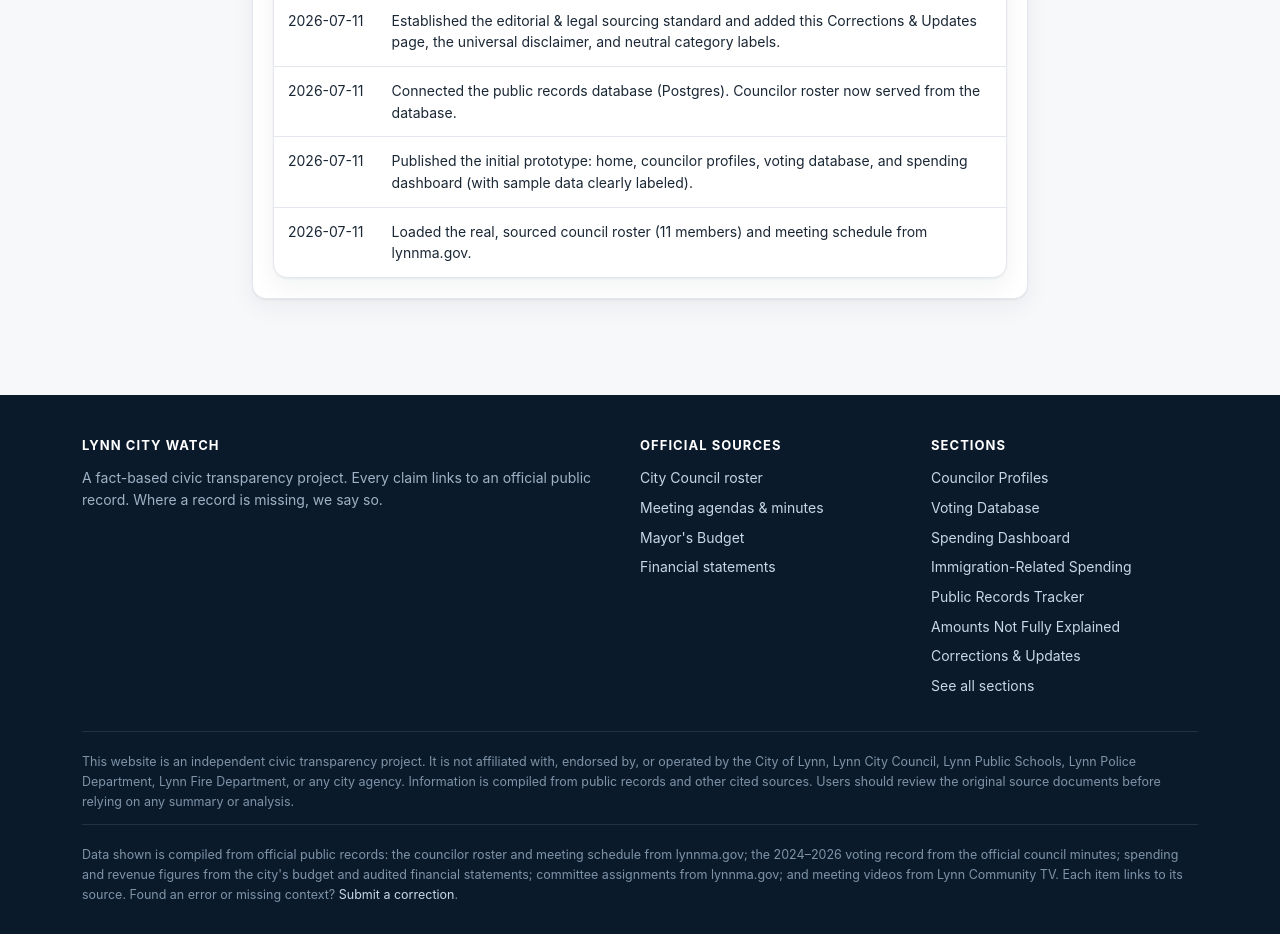
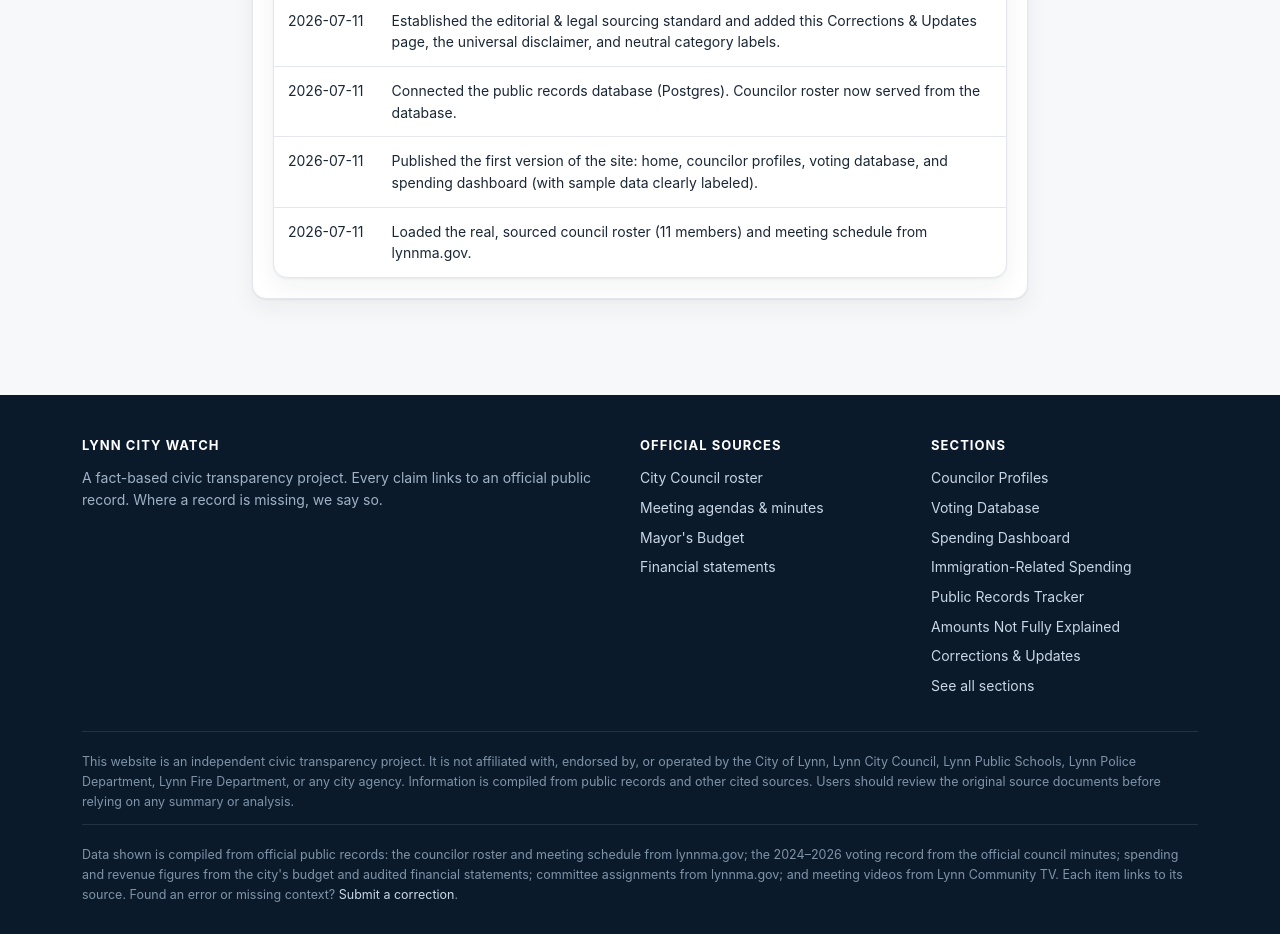
Before and after one commit to JustCasey76/lynn-city-watch, a website: page prototype/corrections.html in a window 1280 px wide. Shown: the part 2620-3554 px from the top of the page. Drawn offline with Linux system fonts and the light colour scheme.

Commit message:
Remove the last visible use of "prototype" on the site
Co-Authored-By: Claude Opus 5.5 <noreply@anthropic.com>
Claude-Session: https://claude.ai/code/session_011FpdhtxDukVURShg3JpBCr

```diff
--- a/prototype/corrections.html
+++ b/prototype/corrections.html
@@ -62,7 +62,7 @@
               <tr><td data-label="Date" style="white-space:nowrap">2026-07-11</td><td class="cell-primary">Corrected the Spending page to use verified FY2025 audited figures and to describe the citywide revenue mix (not spending), replacing an earlier over-broad statement.</td></tr>
               <tr><td data-label="Date" style="white-space:nowrap">2026-07-11</td><td class="cell-primary">Established the editorial &amp; legal sourcing standard and added this Corrections &amp; Updates page, the universal disclaimer, and neutral category labels.</td></tr>
               <tr><td data-label="Date" style="white-space:nowrap">2026-07-11</td><td class="cell-primary">Connected the public records database (Postgres). Councilor roster now served from the database.</td></tr>
-              <tr><td data-label="Date" style="white-space:nowrap">2026-07-11</td><td class="cell-primary">Published the initial prototype: home, councilor profiles, voting database, and spending dashboard (with sample data clearly labeled).</td></tr>
+              <tr><td data-label="Date" style="white-space:nowrap">2026-07-11</td><td class="cell-primary">Published the first version of the site: home, councilor profiles, voting database, and spending dashboard (with sample data clearly labeled).</td></tr>
               <tr><td data-label="Date" style="white-space:nowrap">2026-07-11</td><td class="cell-primary">Loaded the real, sourced council roster (11 members) and meeting schedule from lynnma.gov.</td></tr>
             </tbody>
           </table>
```
